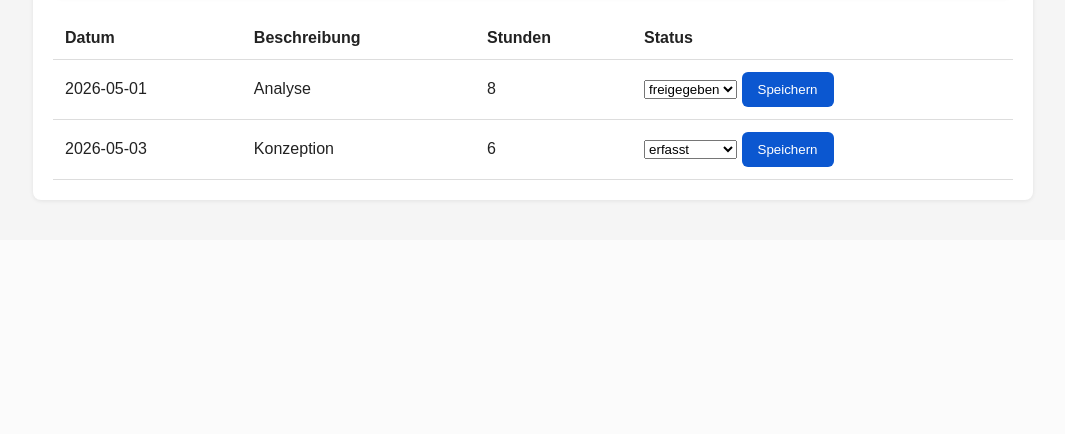
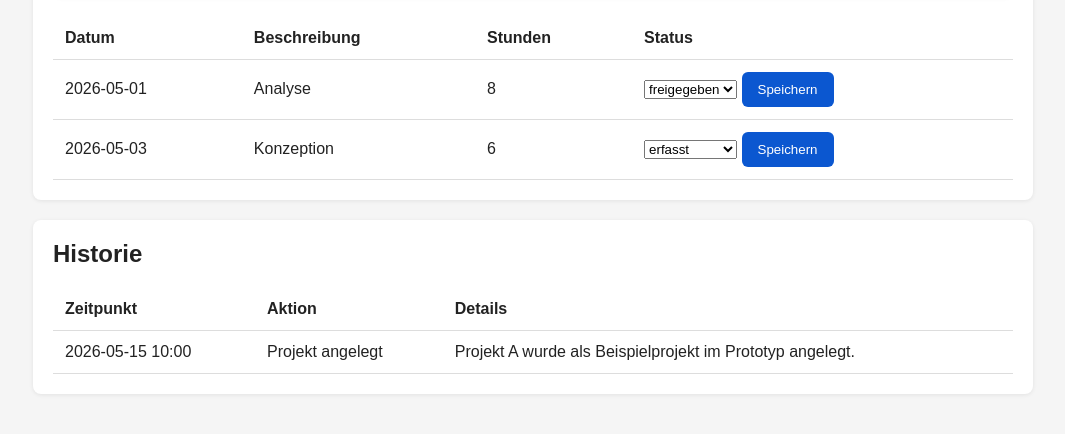
Before and after one commit to viccylng/Masterarbeit, a Flask app: page /projects/1 in a window 1280 px wide. Shown: the part 973-1407 px from the top of the page, without its empty margins (107-1172 px from the left). Before the commit the page ends 1175 px from the top, so only its background shows below. Run offline with Flask 3, Linux system fonts and the light colour scheme.

Commit message:
Add audit log for service changes

```diff
--- a/prototyp/app.py
+++ b/prototyp/app.py
@@ -1,3 +1,5 @@
+from datetime import datetime
+
 from flask import Flask, render_template, abort, request, redirect, url_for
 
 app = Flask(__name__)
@@ -28,6 +30,13 @@ PROJECTS = [
                 "status": "erfasst"
             },
         ],
+        "audit_log": [
+            {
+                "timestamp": "2026-05-15 10:00",
+                "action": "Projekt angelegt",
+                "details": "Projekt A wurde als Beispielprojekt im Prototyp angelegt."
+            }
+        ],
     },
     {
         "id": 2,
@@ -48,8 +57,24 @@ PROJECTS = [
                 "status": "geprüft"
             },
         ],
+        "audit_log": [
+            {
+                "timestamp": "2026-05-15 10:05",
+                "action": "Projekt angelegt",
+                "details": "Projekt B wurde als Beispielprojekt im Prototyp angelegt."
+            }
+        ],
     },
 ]
+
+
+def add_audit_entry(project, action, details):
+    entry = {
+        "timestamp": datetime.now().strftime("%Y-%m-%d %H:%M"),
+        "action": action,
+        "details": details,
+    }
+    project["audit_log"].insert(0, entry)
 
 
 @app.route("/")
@@ -80,7 +105,14 @@ def add_service(project_id):
 
     project["services"].append(new_service)
 
+    add_audit_entry(
+        project,
+        "Leistung hinzugefügt",
+        f"{new_service['description']} mit {new_service['hours']:.1f} Stunden und Status '{new_service['status']}' wurde erfasst.",
+    )
+
     return redirect(url_for("project_detail", project_id=project_id))
+
 
 @app.route("/projects/<int:project_id>/services/<int:service_index>/update-status", methods=["POST"])
 def update_service_status(project_id, service_index):
@@ -91,10 +123,19 @@ def update_service_status(project_id, service_index):
     if service_index < 0 or service_index >= len(project["services"]):
         abort(404)
 
+    service = project["services"][service_index]
+    old_status = service["status"]
     new_status = request.form["status"]
-    project["services"][service_index]["status"] = new_status
+    service["status"] = new_status
+
+    add_audit_entry(
+        project,
+        "Status geändert",
+        f"Die Leistung '{service['description']}' wurde von '{old_status}' auf '{new_status}' gesetzt.",
+    )
 
     return redirect(url_for("project_detail", project_id=project_id))
+
 
 @app.route("/projects/<int:project_id>/invoice-draft")
 def invoice_draft(project_id):
@@ -118,5 +159,6 @@ def invoice_draft(project_id):
         total_amount=total_amount,
     )
 
+
 if __name__ == "__main__":
     app.run(debug=True)
--- a/prototyp/templates/project_detail.html
+++ b/prototyp/templates/project_detail.html
@@ -86,6 +86,33 @@
                 </tbody>
             </table>
         </section>
+
+        <section class="card">
+            <h2>Historie</h2>
+
+            {% if project.audit_log %}
+            <table>
+                <thead>
+                    <tr>
+                        <th>Zeitpunkt</th>
+                        <th>Aktion</th>
+                        <th>Details</th>
+                    </tr>
+                </thead>
+                <tbody>
+                    {% for entry in project.audit_log %}
+                    <tr>
+                        <td>{{ entry.timestamp }}</td>
+                        <td>{{ entry.action }}</td>
+                        <td>{{ entry.details }}</td>
+                    </tr>
+                    {% endfor %}
+                </tbody>
+            </table>
+            {% else %}
+            <p>Für dieses Projekt liegen noch keine Historieneinträge vor.</p>
+            {% endif %}
+        </section>
     </main>
 </body>
 </html>
```
